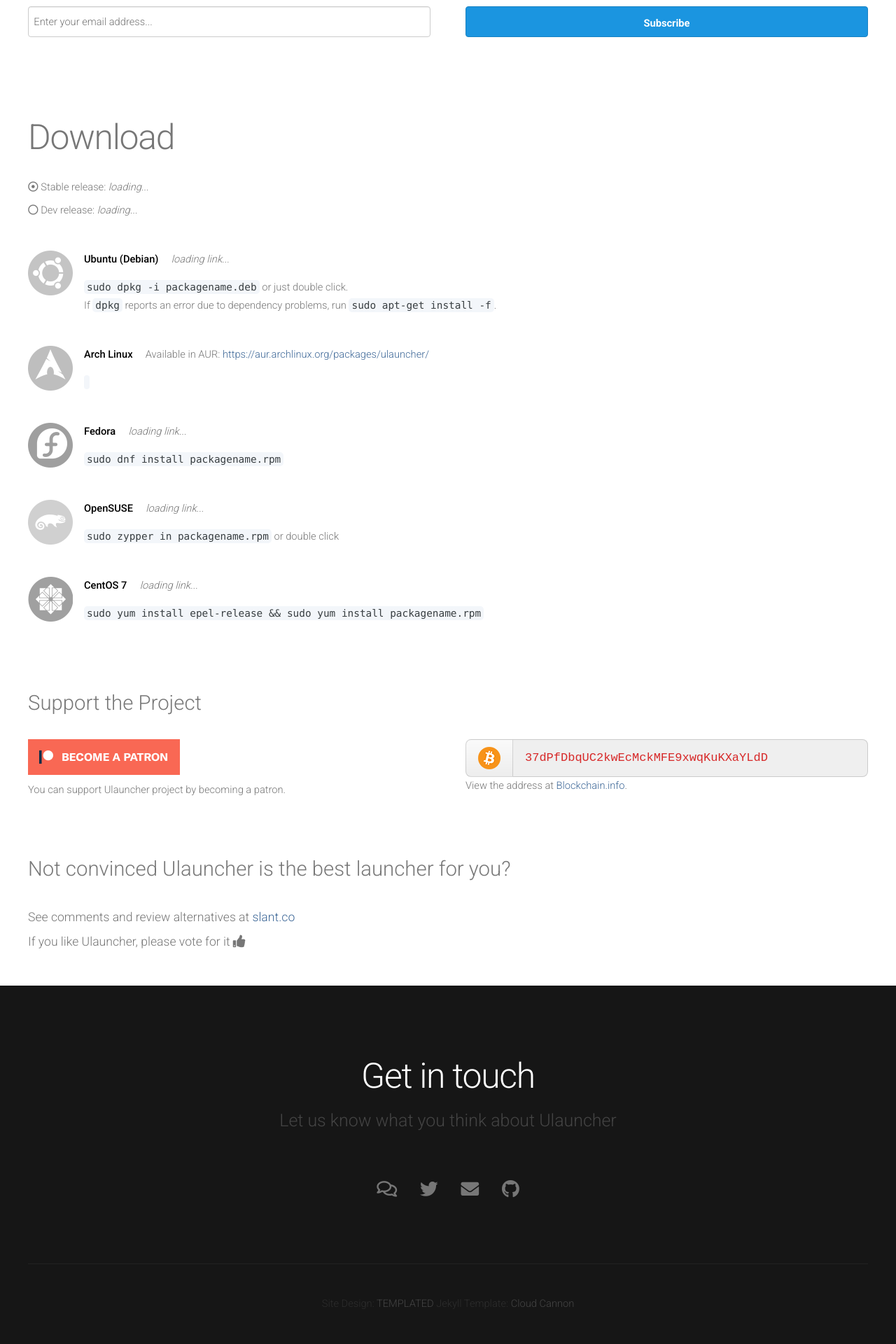
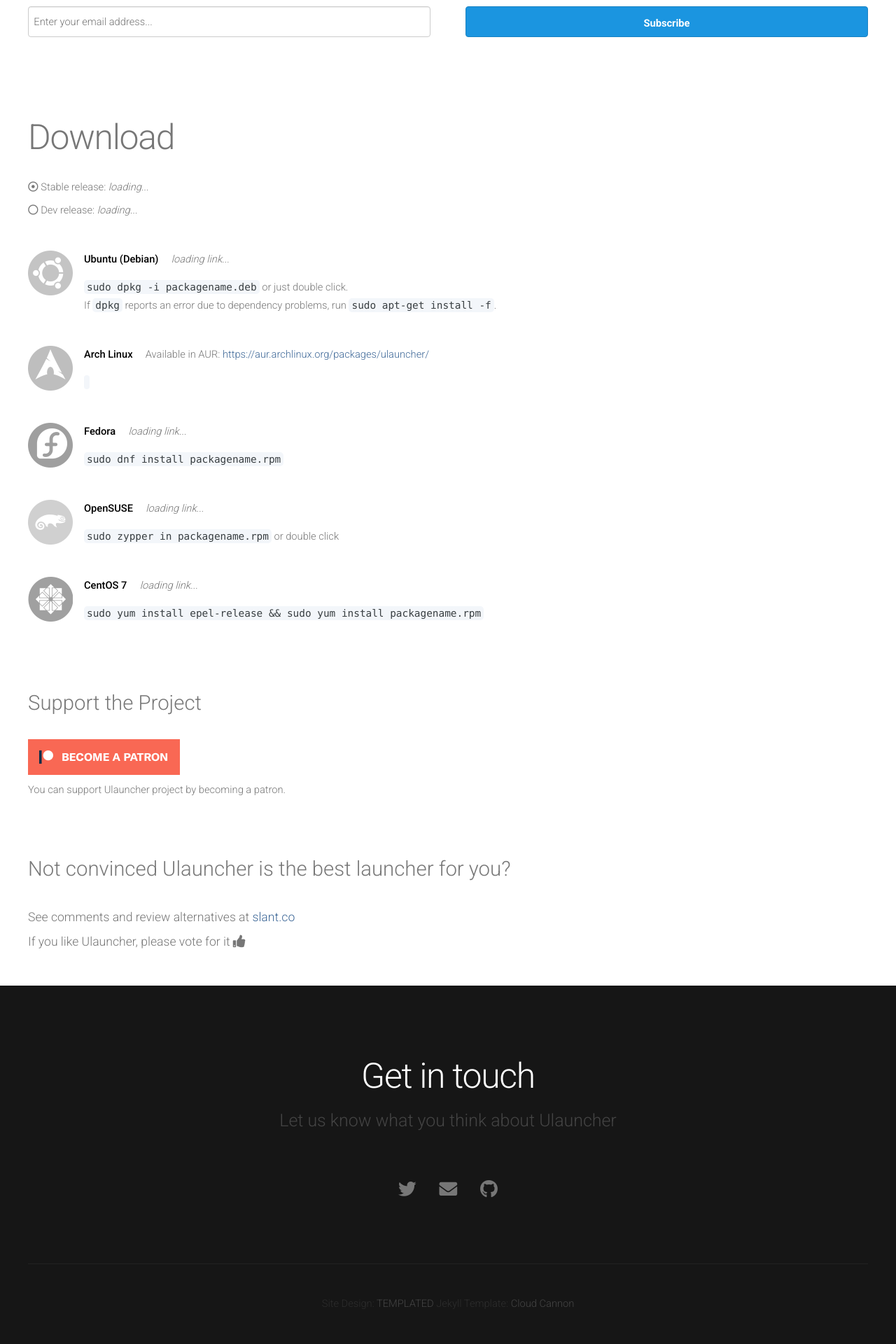
Before and after one commit to Ulauncher/ulauncher.io, a Jekyll site: the page built from index.html, in a window 1280 px wide. Shown: the part 1343-3263 px from the top of the page at 70% size. Built offline with Jekyll 4.4.1, drawn with Linux system fonts in a browser that asks for light colours; nearby versions of some CDN libraries; grey boxes are pictures that could not be loaded.

Commit message:
Removed dotantion via Bitcoin; removed Gitter link; minor css fixes

```diff
--- a/_includes/index/support.html
+++ b/_includes/index/support.html
@@ -7,16 +7,4 @@
             You can support Ulauncher project by becoming a patron.
         </p>
     </div>
-    <div class="6u">
-        <div class="donate">
-            <div class="icon">
-                <img src="/assets/images/bitcoin.png" alt="Bitcoin logo">
-            </div>
-            <input class="donate" type="text" value="37dPfDbqUC2kwEcMckMFE9xwqKuKXaYLdD" readonly="">
-        </div>
-        <p>
-            View the address at
-            <a href="https://blockchain.info/address/37dPfDbqUC2kwEcMckMFE9xwqKuKXaYLdD">Blockchain.info</a>.
-        </p>
-    </div>
 </div>
--- a/_layouts/default.html
+++ b/_layouts/default.html
@@ -50,7 +50,6 @@
 				<span class="byline">Let us know what you think about Ulauncher</span>
 			</header>
 			<ul class="contact">
-				<li><a href="https://gitter.im/Ulauncher/General" class="far fa-comments"><span>Gitter</span></a></li>
 				<li><a href="https://twitter.com/UlauncherApp" class="fab fa-twitter"><span>Twitter</span></a></li>
 				<li><a href="mailto:ulauncher.app@gmail.com" class="fas fa-envelope"><span>Email</span></a></li>
 				<li><a href="https://github.com/Ulauncher/Ulauncher/" class="fab fa-github"><span>Github</span></a></li>
--- a/assets/css/style.css
+++ b/assets/css/style.css
@@ -552,6 +552,10 @@
     #footer header .byline
     {
         color: rgba(255,255,255,.2);
+    }
+
+    #footer .contact a:hover {
+        text-decoration: none;
     }
 
 /*********************************************************************************/
```
